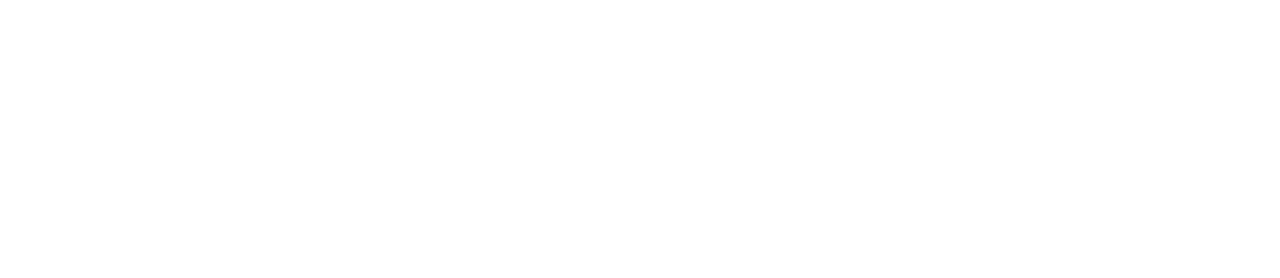
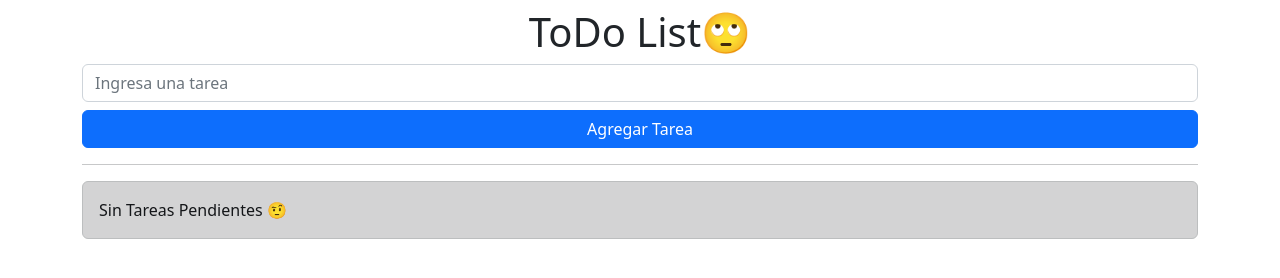
Before and after one commit to abrahamponcea/todo, a plain HTML site: page index.html in a window 1280 px wide. Drawn offline with nearby package versions, Linux system fonts and the light colour scheme.

Commit message:
Se agrego todo el html

```diff
--- a/index.html
+++ b/index.html
@@ -9,6 +9,29 @@
     <link rel="stylesheet" href="https://cdnjs.cloudflare.com/ajax/libs/font-awesome/5.15.1/css/all.min.css" integrity="sha512-+4zCK9k+qNFUR5X+cKL9EIR+ZOhtIloNl9GIKS57V1MyNsYpYcUrUeQc9vNfzsWfV28IaLL3i96P9sdNyeRssA==" crossorigin="anonymous" referrerpolicy="no-referrer" />
 </head>
 <body>
+    <div class="container">
+        <h1 class="text-center mt-2">ToDo List🙄</h1>
+        <form id="formulario">
+            <input type="text" placeholder="Ingresa una tarea" class="form-control my-2">
+            <button class="btn btn-primary btn-block" type="submit" style="width: 100%;">Agregar Tarea</button>
+        </form>
+        <hr>
+        <div class="mt-2" id="lista-tareas">
+            <div class="alert alert-dark">
+                Sin Tareas Pendientes 🤨
+            </div>
+        </div>
+        <template id="template">
+            <div class="alert alert-warning d-flex justify-content-between align-items-center">
+                <p class="m-0">Tarea #1</p>
+                <h3 class="m-0">
+                    <i class="fa-solid fa-flag text-success" role="button"></i>
+                    <i class="fa-solid fa-flag text-danger" role="button"></i>
+                </h3>
+            </div>
+        </template>
 
+    </div>
+    <script src="./js/app.js"></script>
 </body>
 </html>
```
Also changed, not shown: js/app.js (added).
